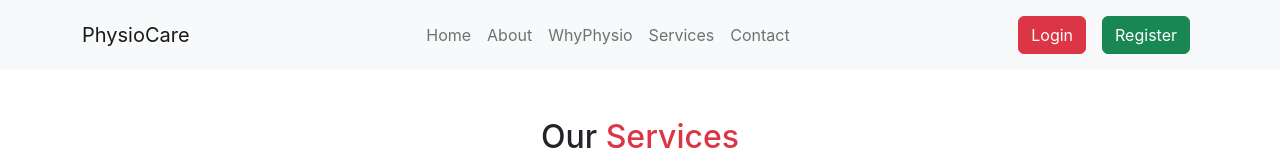
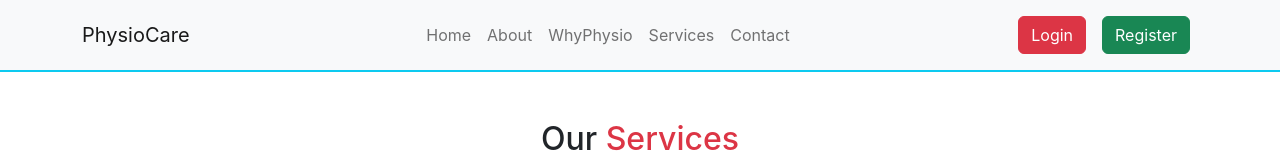
Before and after one commit to itamim345/PhysioCare, a React (Create React App) app: page /services in a window 1280 px wide. Shown: the top 160 px of the page. Built offline with nearby package versions, Linux system fonts and the light colour scheme; no server answers.

Commit message:
Added border in navbar

```diff
--- a/src/own-comp/Header/Header.js
+++ b/src/own-comp/Header/Header.js
@@ -20,7 +20,9 @@ const Header = () => {
                 collapseOnSelect="collapseOnSelect"
                 expand="lg"
                 bg="light"
-                variant="light">
+                variant="light"
+                className='border-bottom border-2 border-info'
+                >
                 <Container>
                     <Navbar.Brand as={Link} to="/">PhysioCare</Navbar.Brand>
                     <Navbar.Toggle aria-controls="responsive-navbar-nav"/>
```
